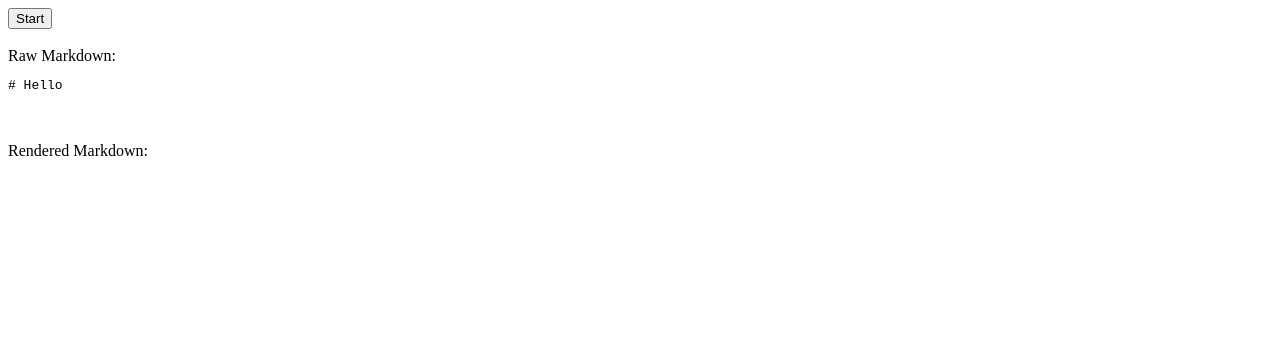
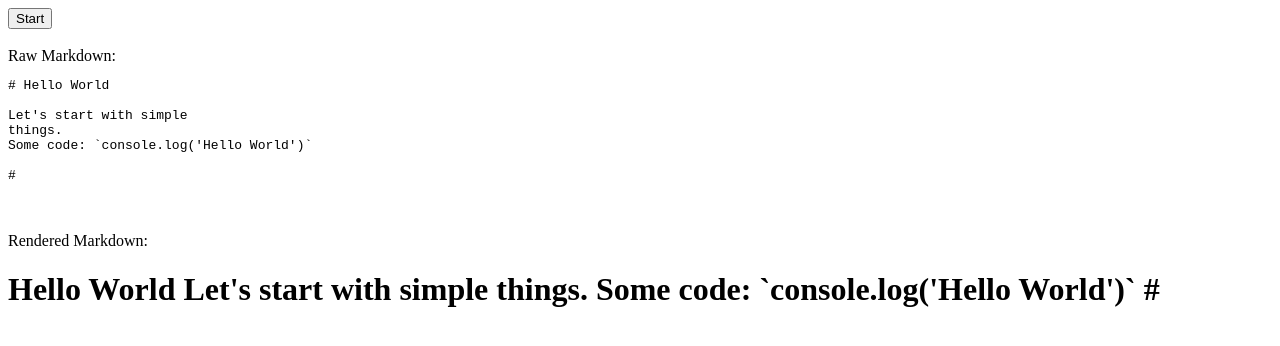
Before and after one commit to Samy951/didask-technical-test, a plain HTML site: page vanilla/index.html in a window 1280 px wide. Both pictures are taken after a click on the button "Start". Drawn offline with Linux system fonts and the light colour scheme.

Commit message:
feat : title implementation

```diff
--- a/vanilla/index.html
+++ b/vanilla/index.html
@@ -27,13 +27,45 @@
     let currentBuffer = '';
     let currentState = 'text';
     let currentElement = null;
+    let headingLevel = 0;
 
     function renderMarkdown(chunk) {
         currentBuffer += chunk
-        console.log(currentBuffer)
+        if (currentBuffer.startsWith('#')){
+            let level = 0;
+            while (currentBuffer[level] === '#' && level < 3 ){
+                level++;
+            }
+            if (level > 0 && level <= 3){
+                currentState = 'heading'
+                headingLevel = level
+                console.log('State changed to heading, level:', headingLevel);
+                updateDisplay();
+            }
+        }
+    }
 
 
+    function updateDisplay(){
+        console.log('UpdateDisplay - Current state:', currentState);
+        console.log('UpdateDisplay - Current buffer:', currentBuffer);
+
+        const output = document.getElementById('markdown-output');
+
+    if (currentState === 'heading'){
+        if (!currentElement){
+            currentElement = document.createElement(`h${headingLevel}`);
+            output.appendChild(currentElement);
+            console.log('Created new heading element:', `h${headingLevel}`);
+        }
+
+        const titleContent = currentBuffer.slice(headingLevel).trim();
+        currentElement.textContent = titleContent;
+
+        console.log(`Heading level ${headingLevel}`, titleContent);
     }
+    }
+
 
     /* Do not modify the code below */
 
@@ -62,7 +94,7 @@ const barfoo = 24
             rawMarkdown.textContent += chunk
             renderMarkdown(chunk)
             i += chunkSize
-            await new Promise((resolve) => setTimeout(resolve, 1000))
+            await new Promise((resolve) => setTimeout(resolve, 100))
         }
     }
 </script>
```
